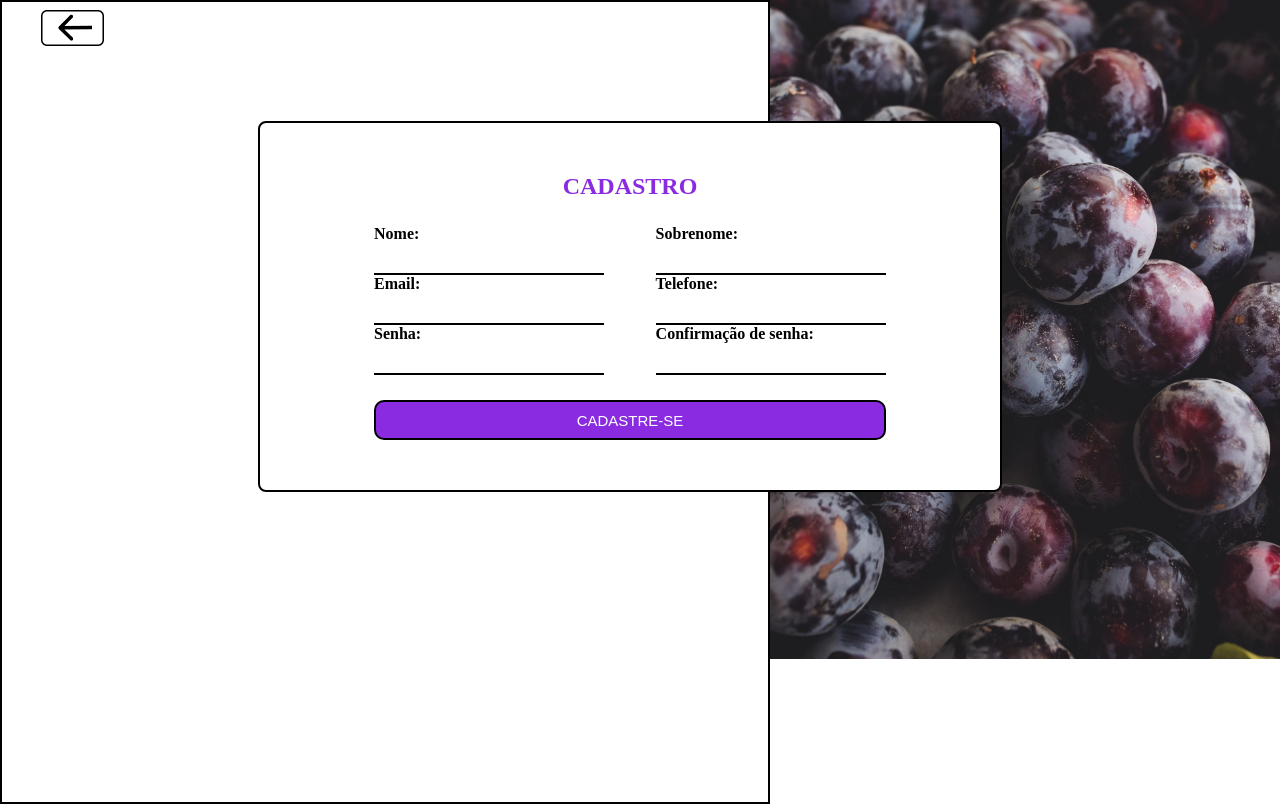
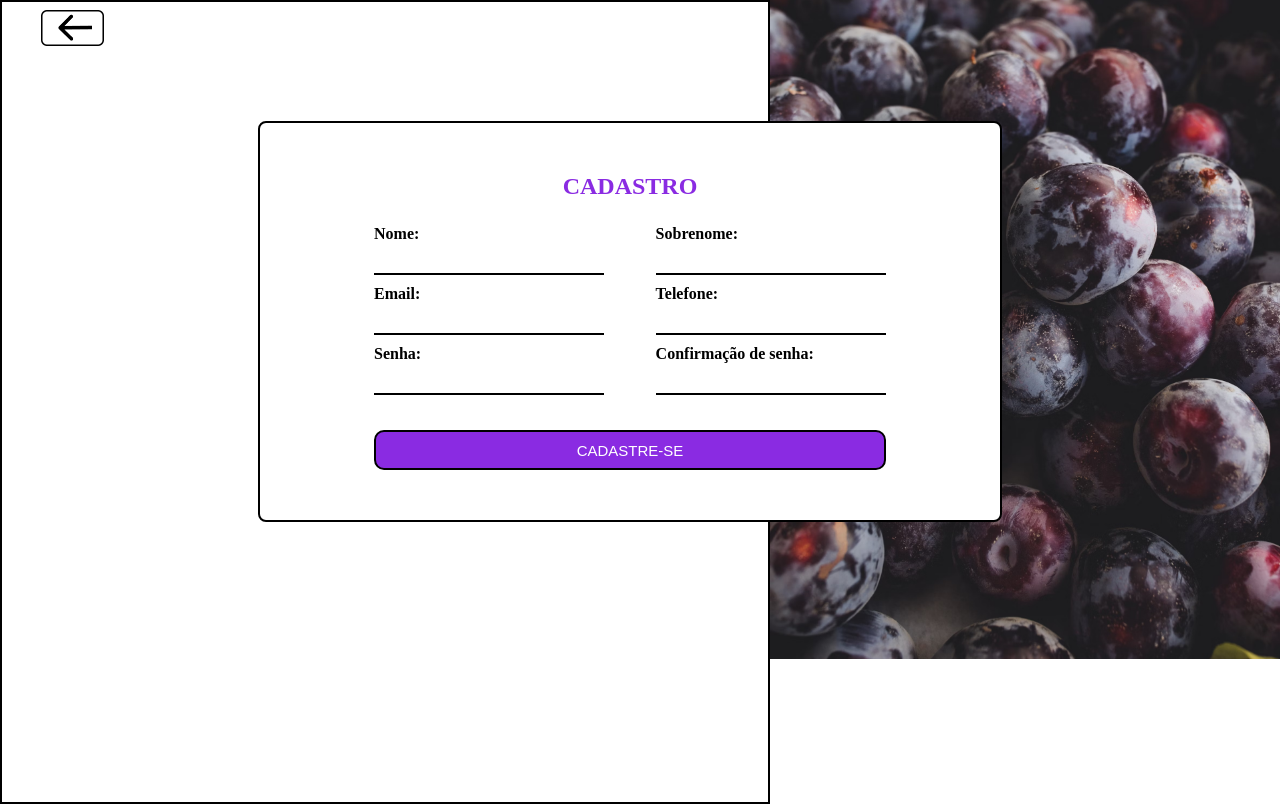
Before and after one commit to Grupo7-1ADSA-Dionysus/Dionysus, a plain HTML site: page site-institucional/cadastro/cadastro.html in a window 1280 px wide. Drawn offline with Linux system fonts and the light colour scheme.

Commit message:
subindo a atualização da tela de cadastro

```diff
--- a/site-institucional/cadastro/cadastro.css
+++ b/site-institucional/cadastro/cadastro.css
@@ -109,6 +109,8 @@ body{
     flex-direction: column;
     justify-content: space-evenly;
     /* coloca espaço em tudo*/
+    /*detalhes*/
+    overflow: visible;
 
 }
 
@@ -118,6 +120,9 @@ body{
     /*borda*/
     border: 0px;
     border-bottom: 2px solid black;
+    /*espaçamento*/
+    margin-bottom: 10px;
+
 }
 
 
```
Also changed, not shown: site-institucional/cadastro/cadastro.html (+6 -6 lines).
